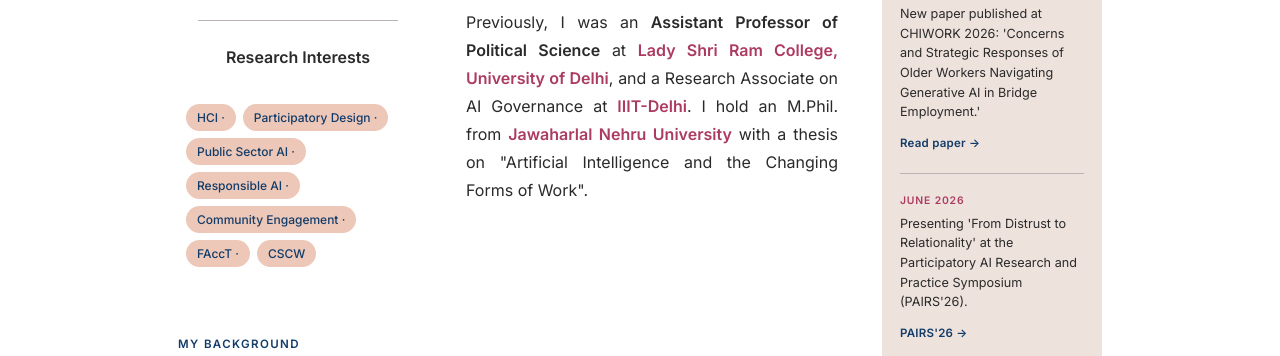
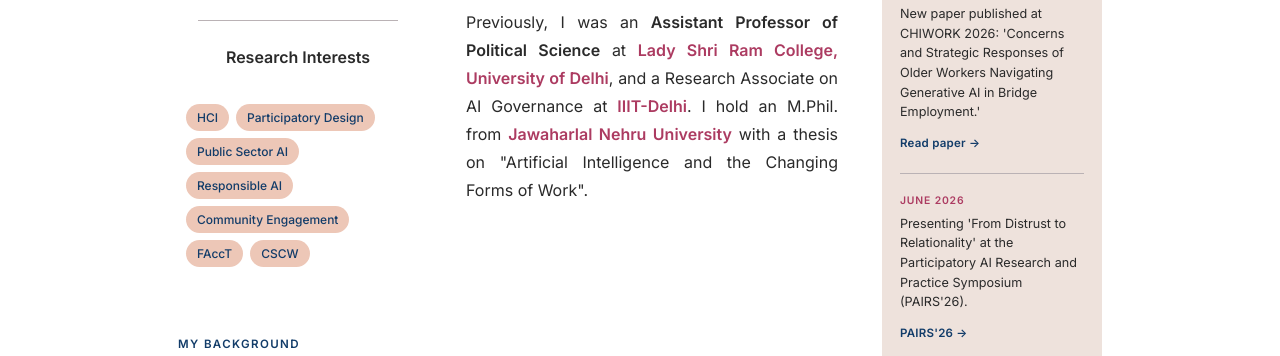
Before and after one commit to adityanayak-info/adityanayak-info.github.io, a Jekyll site: the page built from index.md, in a window 1280 px wide and 900 px high, scrolled down 305 px. Shown: the part 150-506 px from the top of the window. Built offline with Jekyll 4.4.1, drawn with Linux system fonts in a browser that asks for light colours.

Commit message:
Update index.md

```diff
--- a/index.md
+++ b/index.md
@@ -43,12 +43,12 @@
 <p><strong>Research Interests</strong></p>
 
 <div class="interest-tags">
-  <span class="interest-tag">HCI · </span>
-  <span class="interest-tag">Participatory Design · </span>
-  <span class="interest-tag">Public Sector AI · </span>
-  <span class="interest-tag">Responsible AI · </span>
-  <span class="interest-tag">Community Engagement · </span>
-  <span class="interest-tag">FAccT · </span>
+  <span class="interest-tag">HCI</span>
+  <span class="interest-tag">Participatory Design</span>
+  <span class="interest-tag">Public Sector AI</span>
+  <span class="interest-tag">Responsible AI</span>
+  <span class="interest-tag">Community Engagement</span>
+  <span class="interest-tag">FAccT</span>
   <span class="interest-tag">CSCW</span>
 </div>
 
```
